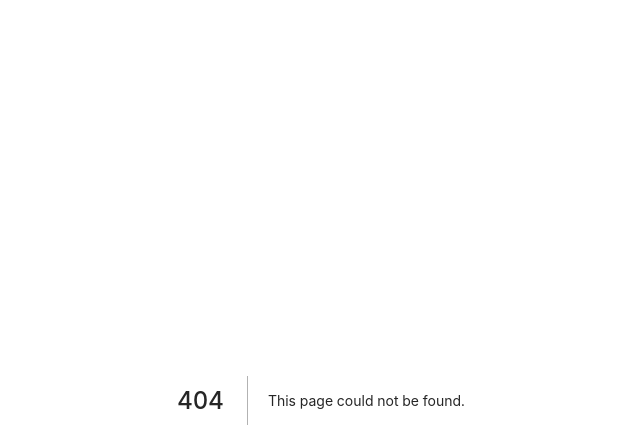
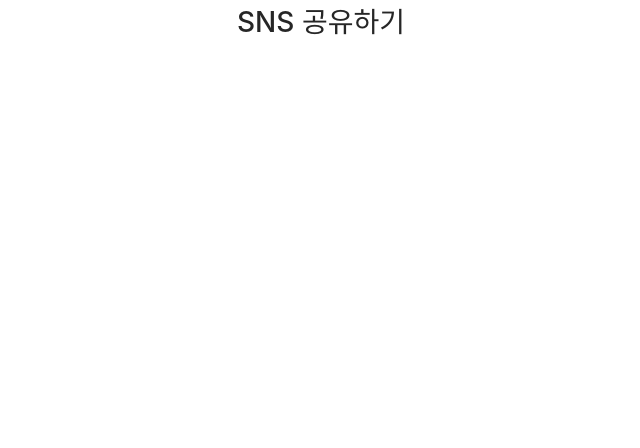
Before and after one commit to hyoni0817/NextJs-UI-Practice, a Next.js app: page /snsshare in a window 1280 px wide. Before the commit this address had no page. Shown: the top 448 px of the page, without its empty margins (319-959 px from the left). Built offline with nearby package versions, Linux system fonts and the light colour scheme.

Commit message:
Feat: SNS 공유 페이지에 타이틀 추가

```diff
--- /dev/null
+++ b/src/pages/snsshare.tsx
@@ -0,0 +1,10 @@
+import React from 'react';
+import styled from 'styled-components';
+
+const Title = styled.h1`
+  text-align: center;
+`;
+
+const SnsShare = () => <Title>SNS 공유하기</Title>;
+
+export default SnsShare;
```
